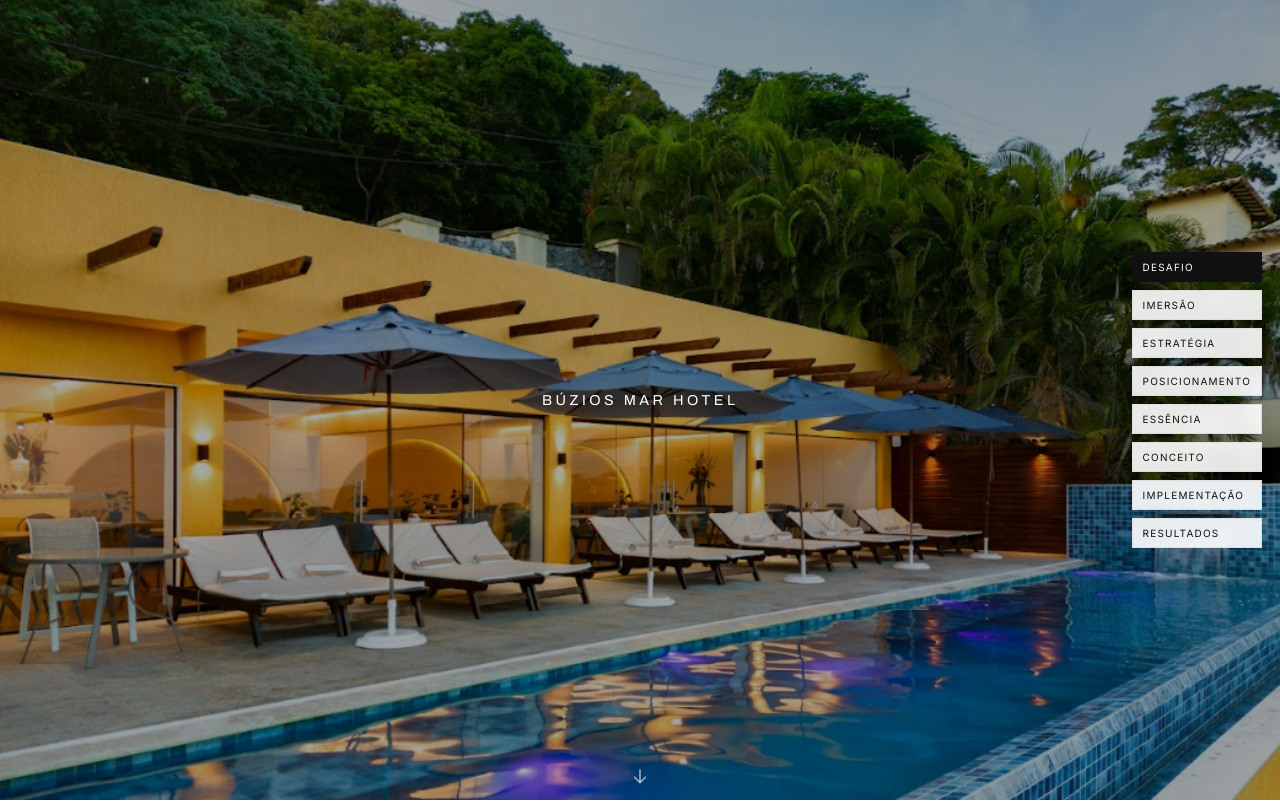
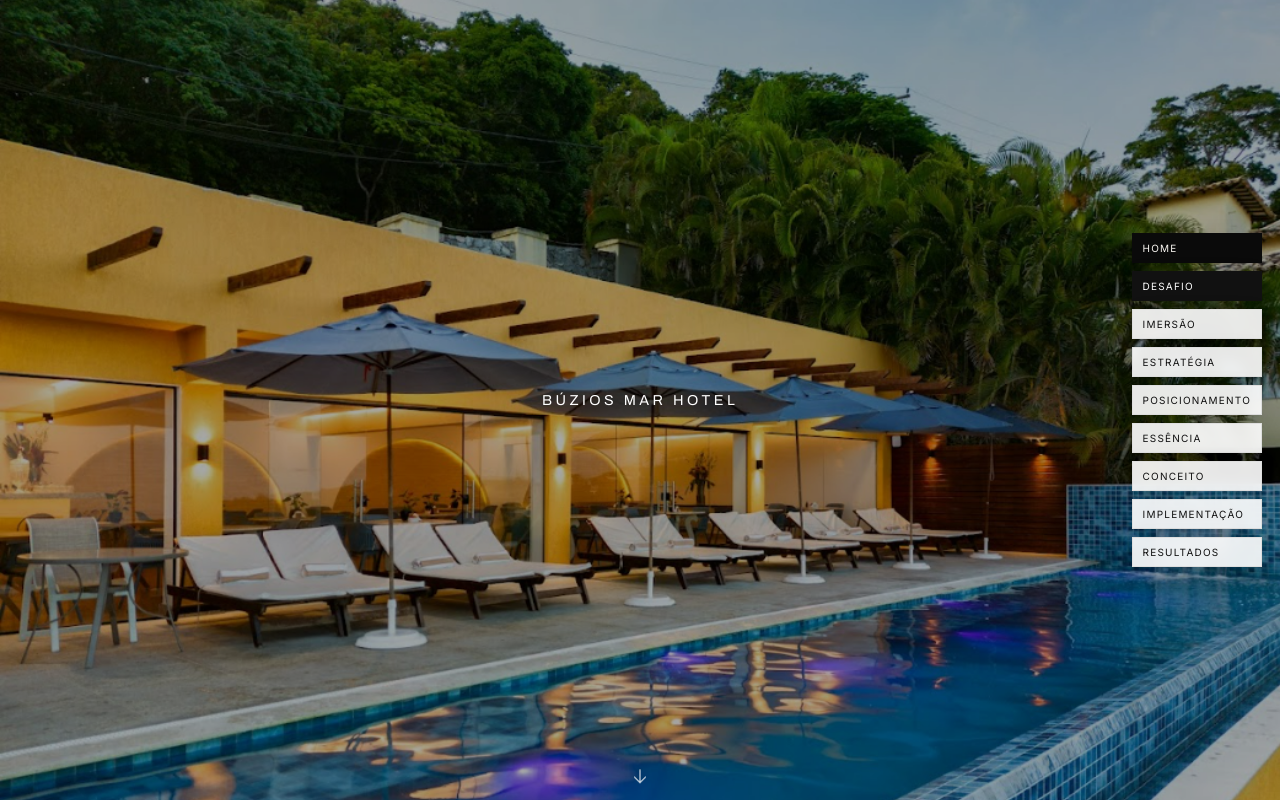
Before and after one commit to osanaizera/casa-flora-site, a Next.js app: page /cases/buzios-mar in a window 1280 px wide. Shown: the top 802 px of the page. Built offline with nearby package versions, Linux system fonts and the light colour scheme.

Commit message:
feat(cases): add Home button to lateral nav with distinct background; robustify ActiveSectionNav for external links

```diff
--- a/src/app/cases/[slug]/page.tsx
+++ b/src/app/cases/[slug]/page.tsx
@@ -60,6 +60,7 @@
         {/* Menu lateral flutuante com realce de sessão ativa */}
         <ActiveSectionNav
           sections={[
+            { href: '/', label: 'Home' },
             { href: '#sobre', label: 'Sobre' },
             { href: '#desafio', label: 'Desafio' },
             { href: '#abordagem', label: 'Abordagem' },
@@ -630,6 +631,7 @@
 
         <ActiveSectionNav
           sections={[
+            { href: '/', label: 'Home' },
             { href: '#desafio', label: 'Desafio' },
             { href: '#imersao', label: 'Imersão' },
             { href: '#estrategia', label: 'Estratégia' },
--- a/src/components/ui/ActiveSectionNav.tsx
+++ b/src/components/ui/ActiveSectionNav.tsx
@@ -37,13 +37,15 @@
       }
     );
 
-    // Observe all sections
+    // Observe only in-page anchors (hrefs that start with '#')
     sections.forEach(({ href }) => {
-      const element = document.getElementById(href.substring(1)); // Remove # from href
+      if (href.startsWith('#')) {
+        const element = document.getElementById(href.substring(1));
         if (element) {
           observer.observe(element);
         } else {
           console.warn(`Section not found: ${href.substring(1)}`);
+        }
       }
     });
 
@@ -52,15 +54,15 @@
 
   return (
     <nav className="case-menu" aria-label="Sessões do case">
-      {sections.map(({ href, label }) => (
-        <a
-          key={href}
-          href={href}
-          className={activeSection === href.substring(1) ? 'active' : ''}
-        >
+      {sections.map(({ href, label }) => {
+        const isAnchor = href.startsWith('#');
+        const cls = isAnchor ? (activeSection === href.substring(1) ? 'active' : '') : 'case-menu__home';
+        return (
+          <a key={href} href={href} className={cls}>
             {label}
           </a>
-      ))}
+        );
+      })}
     </nav>
   );
 }
```
Also changed, not shown: public/images/iconefooter.png, public/images/iconeheader.png, src/app/globals.css. Lines whose indentation alone changed are shown as unchanged.
